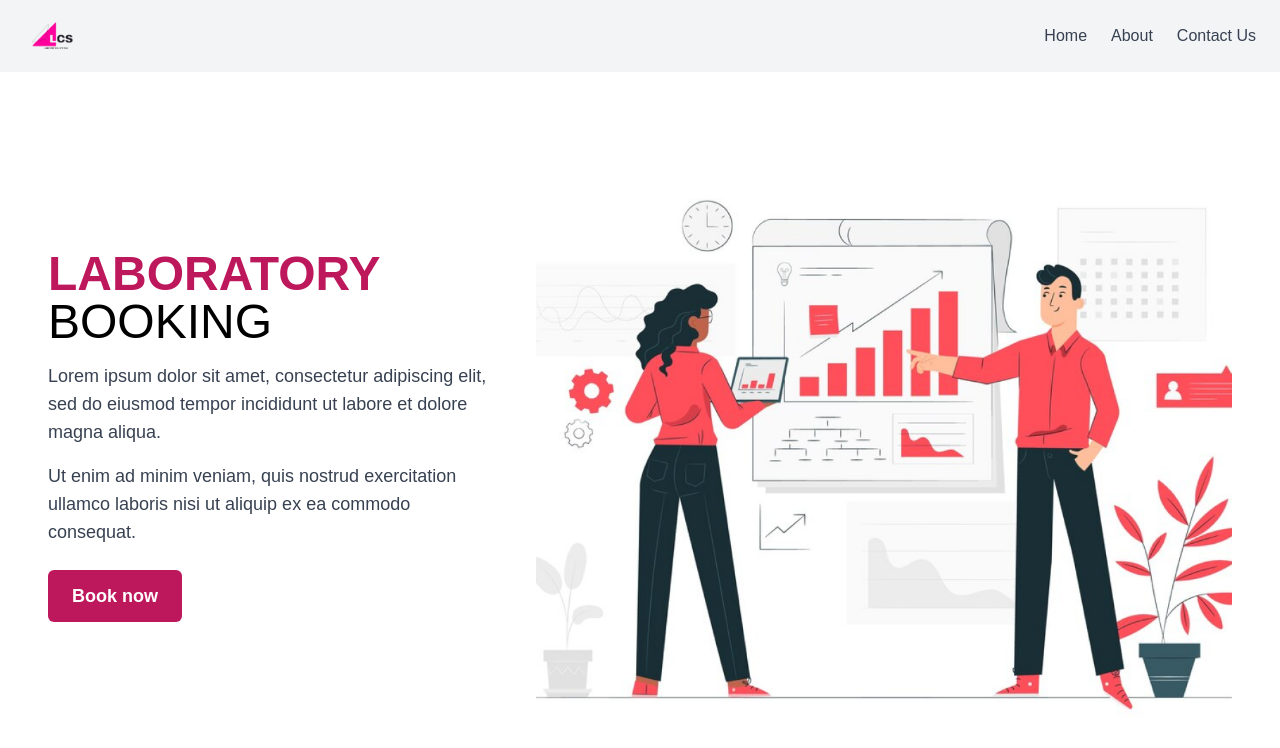
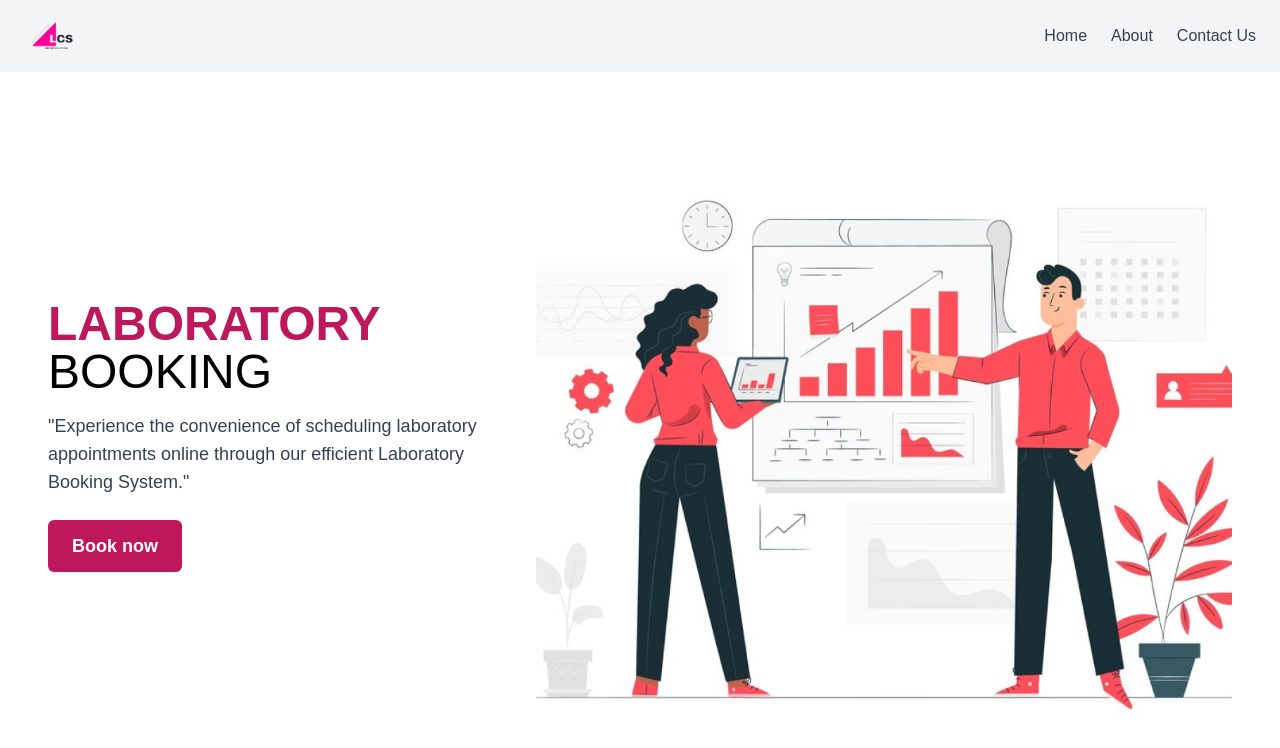
Before and after one commit to markyyyuic/labcontrolsystem, a Vue app: page / in a window 1280 px wide. Shown: the top 748 px of the page. Built offline with nearby package versions, Linux system fonts and the light colour scheme; a web font is replaced by a local one.

Commit message:
Update Homepage.vue

```diff
--- a/src/components/Homepage.vue
+++ b/src/components/Homepage.vue
@@ -23,14 +23,13 @@
         <h1 class="text-5xl font-bold text-pink-700">LABORATORY</h1>
         <h2 class="text-5xl font-normal text-black">BOOKING</h2>
         <p class="mt-4 text-lg text-gray-700">
-          Lorem ipsum dolor sit amet, consectetur adipiscing elit, sed do eiusmod tempor incididunt ut labore et dolore magna aliqua.
+          "Experience the convenience of scheduling laboratory appointments online through our efficient Laboratory Booking System."
         </p>
-        <p class="mt-4 text-lg text-gray-700">
-          Ut enim ad minim veniam, quis nostrud exercitation ullamco laboris nisi ut aliquip ex ea commodo consequat.
-        </p>
-        <button class="mt-6 px-6 py-3 bg-pink-700 text-white text-lg font-bold rounded-md hover:bg-pink-800 transition duration-200">
-          Book now
-        </button>
+        <router-link to="/bookingpage">
+          <button class="mt-6 px-6 py-3 bg-pink-700 text-white text-lg font-bold rounded-md hover:bg-pink-800 transition duration-200">
+            Book now
+          </button>
+        </router-link>
       </div>
       <div class="mt-10 md:mt-0 flex-1 flex justify-center items-center md:justify-end">
         <img src="../assets/Landingpage.png" alt="Laboratory Booking" class="max-w-full h-auto object-contain">
@@ -40,8 +39,13 @@
 </template>
 
 <script>
+import { RouterLink } from 'vue-router';
+
 export default {
   name: "LandingPage",
+  components: {
+    RouterLink
+  },
   data() {
     return {
       showNav: false
```
